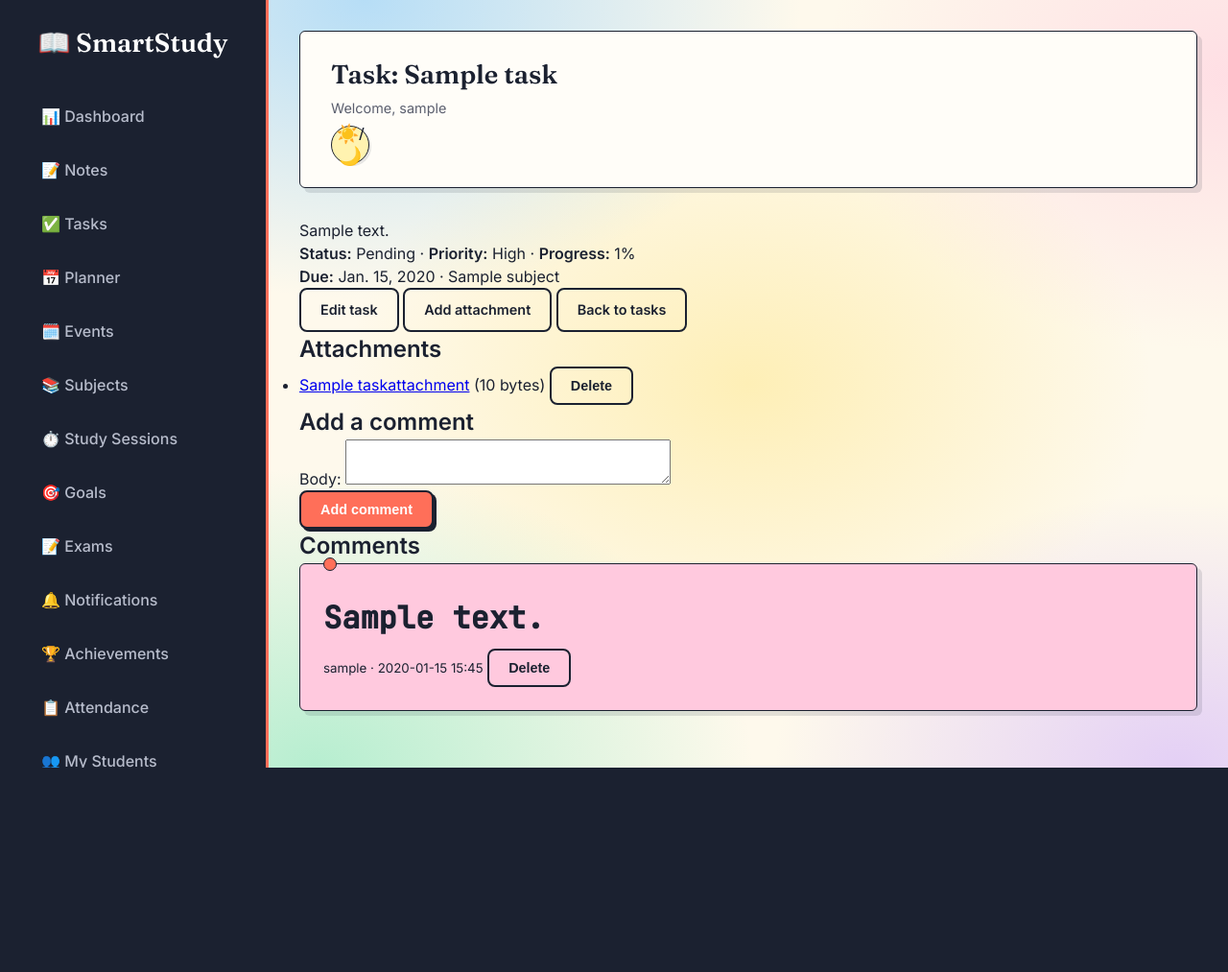
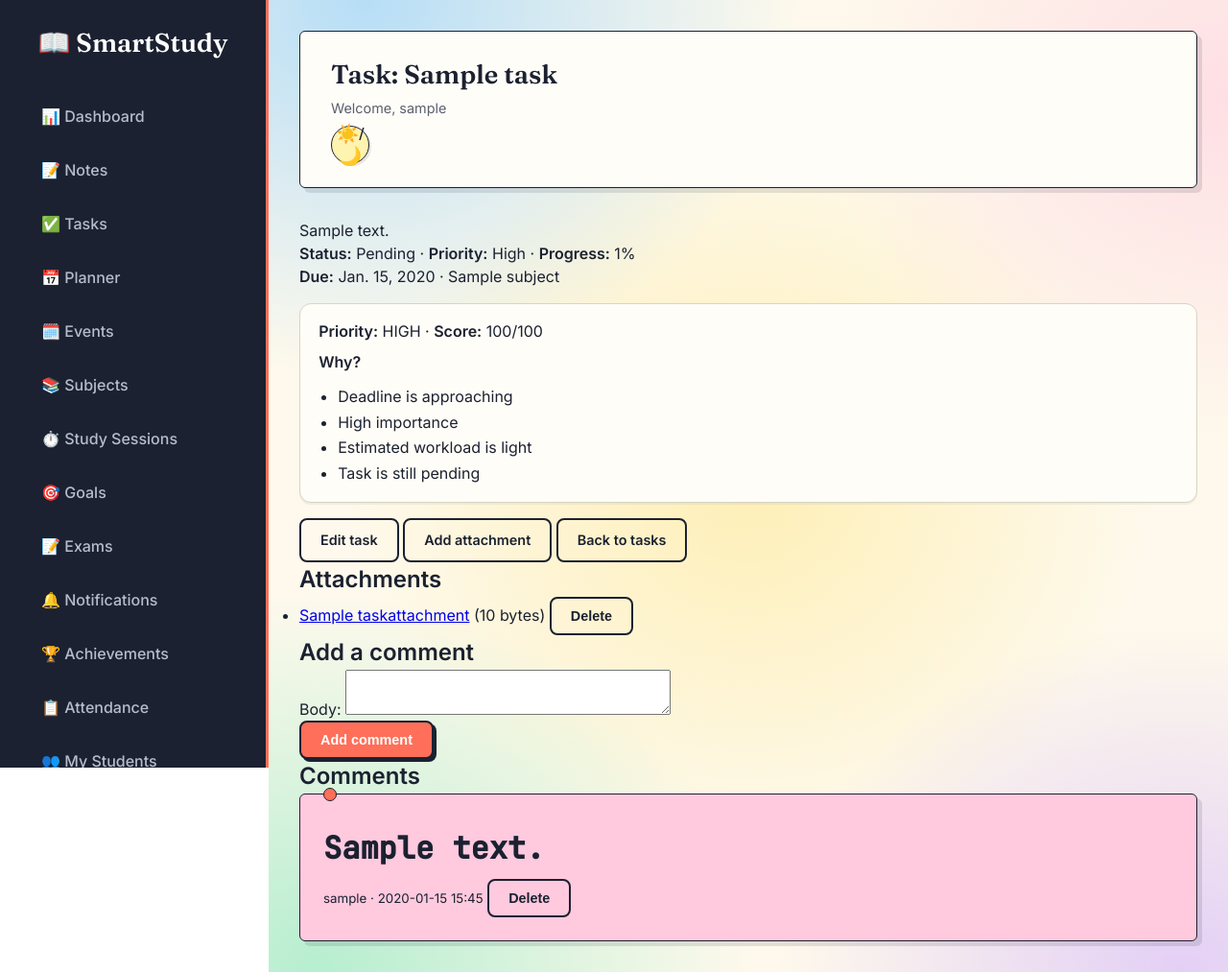
Before and after one commit to Anurag666-bot/smart-study-system, a Django app: page /tasks/1/ in a window 1280 px wide. Shown: the whole page at 96% size. Before the commit the page ends 800 px from the top, so only its background shows below. Run offline with Django 5.2, Linux system fonts and the light colour scheme; a user stored in the database is signed in; tables that the repository leaves empty hold one stand-in row (values such as "Sample post").

Commit message:
feat: display task priority explanations

```diff
--- a/studyapp/services/priority.py
+++ b/studyapp/services/priority.py
@@ -74,6 +74,40 @@
     return 'low'
 
 
+def _build_reasons(task: Any, *, due_date: date | None, days_until_deadline: int, estimated_hours: float, importance: str, status: str) -> list[str]:
+    reasons = []
+
+    if due_date is not None and days_until_deadline <= 2:
+        reasons.append('Deadline is approaching')
+    elif due_date is not None and days_until_deadline <= 7:
+        reasons.append('Deadline is coming soon')
+    elif due_date is None:
+        reasons.append('No deadline set')
+    else:
+        reasons.append('Deadline is not urgent')
+
+    if importance == 'High':
+        reasons.append('High importance')
+    elif importance == 'Medium':
+        reasons.append('Medium importance')
+    else:
+        reasons.append('Low importance')
+
+    if estimated_hours >= 4:
+        reasons.append('Estimated workload is high')
+    elif estimated_hours >= 2:
+        reasons.append('Estimated workload is moderate')
+    else:
+        reasons.append('Estimated workload is light')
+
+    if status == 'Completed':
+        reasons.append('Task is already complete')
+    else:
+        reasons.append('Task is still pending')
+
+    return reasons
+
+
 def calculate_priority_score(task: Any, *, today: date | None = None) -> dict:
     """Return a deterministic explanation object for a task's priority.
 
@@ -98,6 +132,7 @@
                 'workload_score': 0,
                 'status_score': 0,
             },
+            'reasons': ['No task data available'],
         }
 
     due_date = _safe_get(task, 'due_date', None)
@@ -130,4 +165,12 @@
         'score': score,
         'level': _level_for_score(score),
         'factors': factors,
+        'reasons': _build_reasons(
+            task,
+            due_date=due_date,
+            days_until_deadline=days_until_deadline,
+            estimated_hours=estimated_hours,
+            importance=importance,
+            status=status,
+        ),
     }
--- a/studyapp/static/css/modern.css
+++ b/studyapp/static/css/modern.css
@@ -144,6 +144,32 @@
     color: var(--ink-dim);
     margin-top: 0.25rem;
     font-size: 0.9rem;
+}
+
+.priority-explanation {
+    margin: 1rem 0;
+    padding: 1rem 1.2rem;
+    border: 1px solid var(--rule);
+    border-radius: 12px;
+    background: #fffdf7;
+    box-shadow: 0 2px 0 rgba(27, 33, 48, 0.06);
+}
+
+.priority-explanation p {
+    margin: 0 0 0.5rem;
+}
+
+.priority-explanation-title {
+    margin: 0 0 0.75rem !important;
+}
+
+.priority-explanation ul {
+    margin: 0;
+    padding-left: 1.25rem;
+}
+
+.priority-explanation li {
+    margin: 0.15rem 0;
 }
 
 /* ===== DASHBOARD CARDS — sticky notes ===== */
--- a/studyapp/templates/tasks/task_detail.html
+++ b/studyapp/templates/tasks/task_detail.html
@@ -6,6 +6,17 @@
     <p>{{ task.description|linebreaksbr }}</p>
     <p><strong>Status:</strong> {{ task.status }} · <strong>Priority:</strong> {{ task.priority }} · <strong>Progress:</strong> {{ task.progress }}%</p>
     <p><strong>Due:</strong> {{ task.due_date }}{% if task.subject %} · {{ task.subject.name }}{% endif %}</p>
+
+    <div class="priority-explanation">
+        <p><strong>Priority:</strong> {{ priority_summary.level|upper }} · <strong>Score:</strong> {{ priority_summary.score }}/100</p>
+        <p class="priority-explanation-title"><strong>Why?</strong></p>
+        <ul>
+            {% for reason in priority_summary.reasons %}
+                <li>{{ reason }}</li>
+            {% endfor %}
+        </ul>
+    </div>
+
     <a href="{% url 'edit_task' task.id %}" class="btn btn-outline">Edit task</a>
     <a href="{% url 'task_attachment_add' task.id %}" class="btn btn-outline">Add attachment</a>
     <a href="{% url 'task_list' %}" class="btn btn-outline">Back to tasks</a>
--- a/studyapp/views.py
+++ b/studyapp/views.py
@@ -92,6 +92,7 @@
 from .services.analytics import get_student_analytics
 from .services.attendance import calculate_attendance
 from .services.planner import build_adaptive_plan
+from .services.priority import calculate_priority_score
 
 
 # ============================================================
@@ -755,10 +756,12 @@
     else:
         form = TaskCommentForm()
     comments = task.comments.select_related('author').all()
+    priority_summary = calculate_priority_score(task, today=timezone.localdate())
     return render(request, 'tasks/task_detail.html', {
         'task': task,
         'comments': comments,
         'form': form,
+        'priority_summary': priority_summary,
     })
 
 
```
Also changed, not shown: studyapp/tests/test_priority.py (+30 -1 lines).
